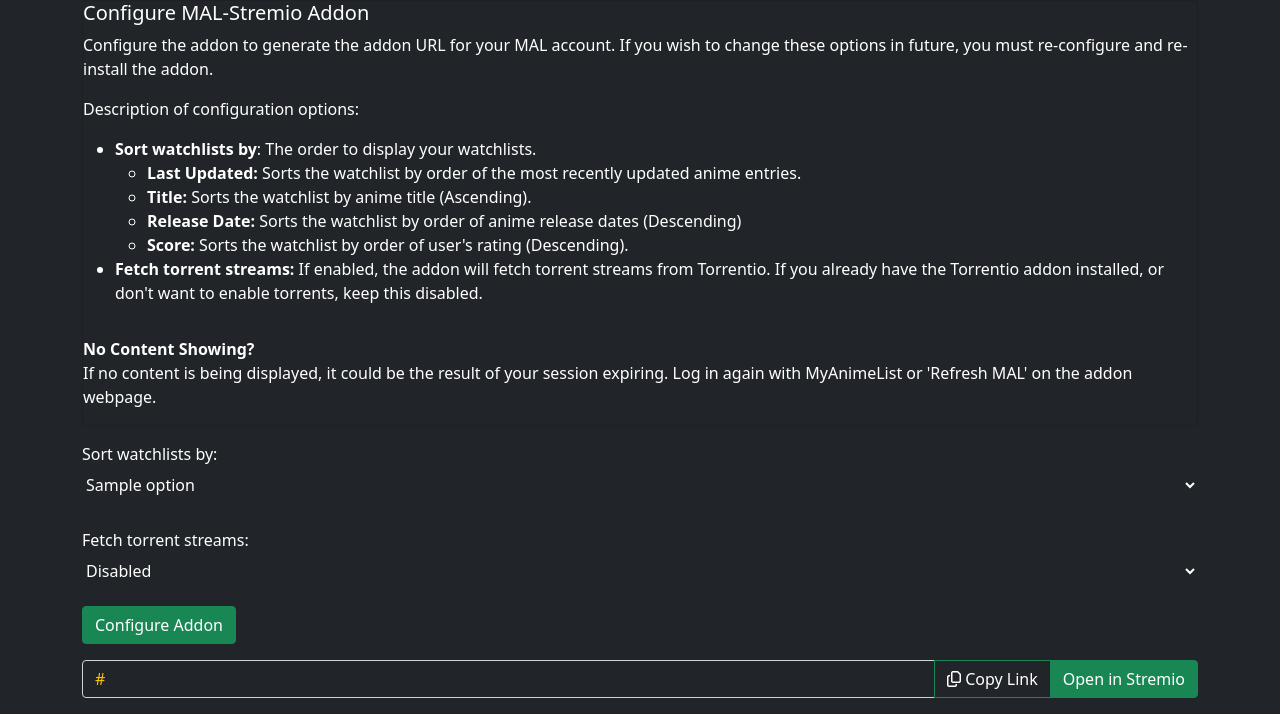
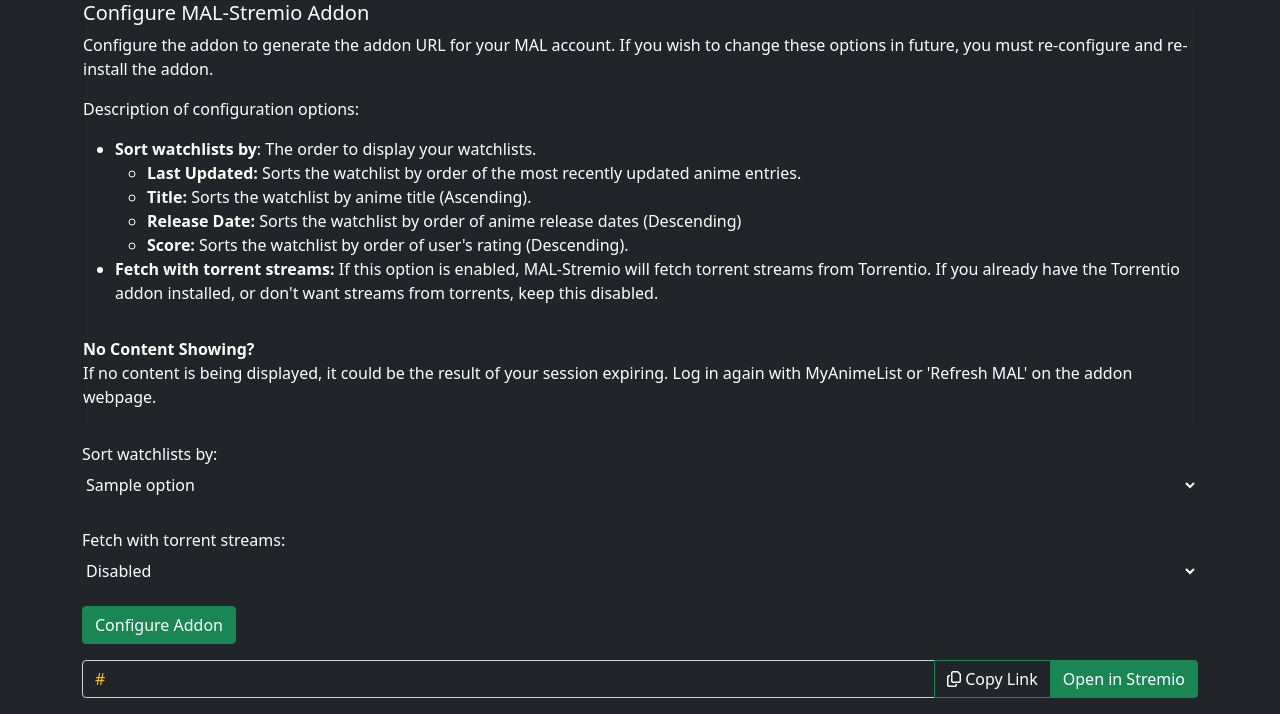
Before and after one commit to SageTendo/mal-stremio-addon, a Flask app: template templates/configure.html in a window 1280 px wide. Shown: the part 100-814 px from the top of the page. Run offline with Flask 3, Linux system fonts and the light colour scheme; the template is opened without the code that fills it: most values are stand-ins (such as "Sample title", 1, 10 or a date in 2020).

Commit message:
- Wording changes on configuration page - Replace disable_streams with fetch_streams

```diff
--- a/run.py
+++ b/run.py
@@ -50,8 +50,8 @@
 
     user_id = user['uid']
     sort_watchlist = request.args.get('sort_watchlist', config.SORT_OPTIONS['Last Updated'])
-    disable_streams = request.args.get('disable_streams', 'true')
-    addon_options = f"sort={sort_watchlist}&disable_streams={disable_streams}"
+    fetch_streams = request.args.get('fetch_streams', 'false')
+    addon_options = f"sort={sort_watchlist}&fetch_streams={fetch_streams}"
 
     uri = f'{Config.REDIRECT_URL}/{user_id}/{addon_options}/manifest.json'
     manifest_url = f'{Config.PROTOCOL}://{uri}'
--- a/templates/configure.html
+++ b/templates/configure.html
@@ -53,9 +53,10 @@
                     <li><b>Score:</b> Sorts the watchlist by order of user's rating (Descending).</li>
                 </ul>
             </li>
-            <li><b>Fetch torrent streams:</b>
-                If enabled, the addon will fetch torrent streams from Torrentio. If you already have the Torrentio
-                addon installed, or don't want to enable torrents, keep this disabled.
+            <li><b>Fetch with torrent streams:</b>
+                If this option is enabled, MAL-Stremio will fetch torrent streams from Torrentio.
+                If you already have the Torrentio addon installed, or don't want streams from torrents, keep this
+                disabled.
             </li>
         </ul>
 
@@ -78,8 +79,8 @@
         </select>
 
         <br>
-        <label for="disable_streams">Fetch torrent streams:</label>
-        <select id="disable_streams" name="disable_streams" class="form-control-plaintext bg-dark text-white"
+        <label for="fetch_streams">Fetch with torrent streams:</label>
+        <select id="fetch_streams" name="fetch_streams" class="form-control-plaintext bg-dark text-white"
                 aria-label="Default
                 select example">
             <option selected value="false">Disabled</option>
```
Also changed, not shown: tests/routes/test_stream.py (+18 -4 lines).
